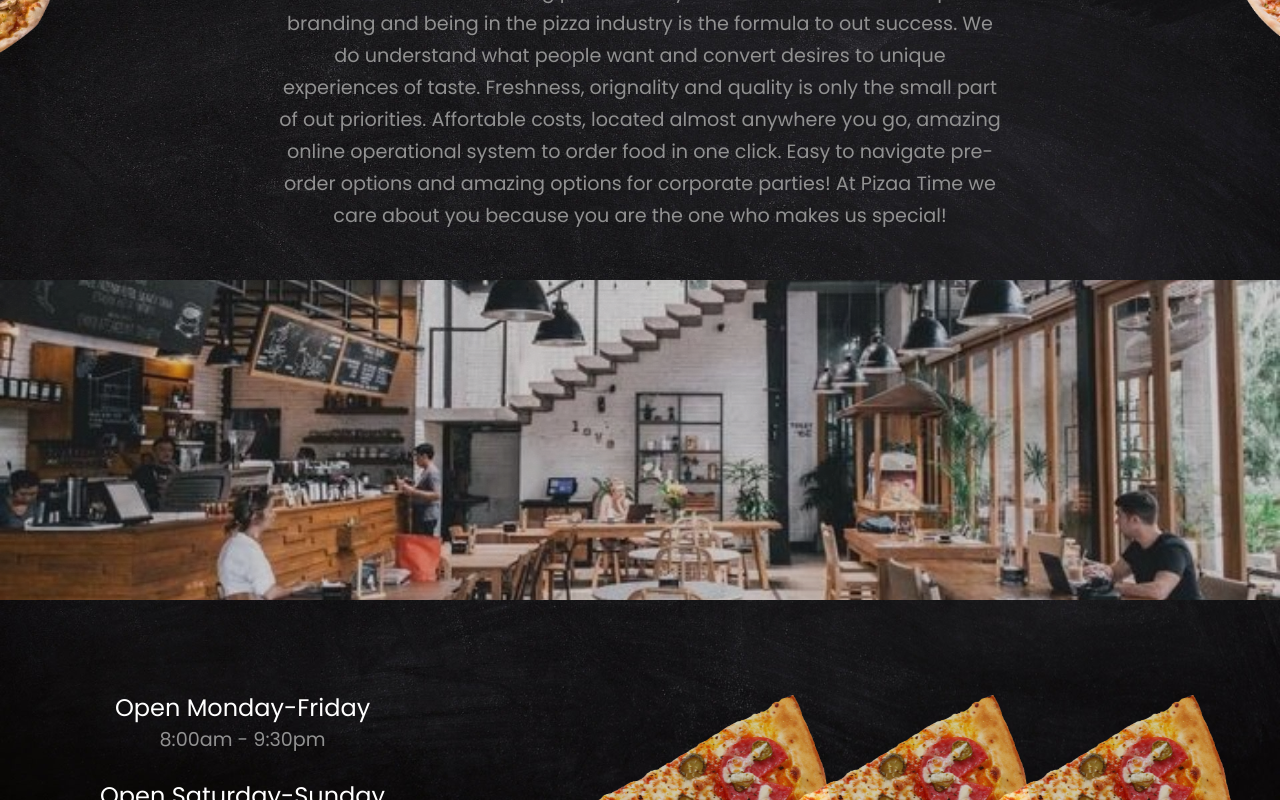
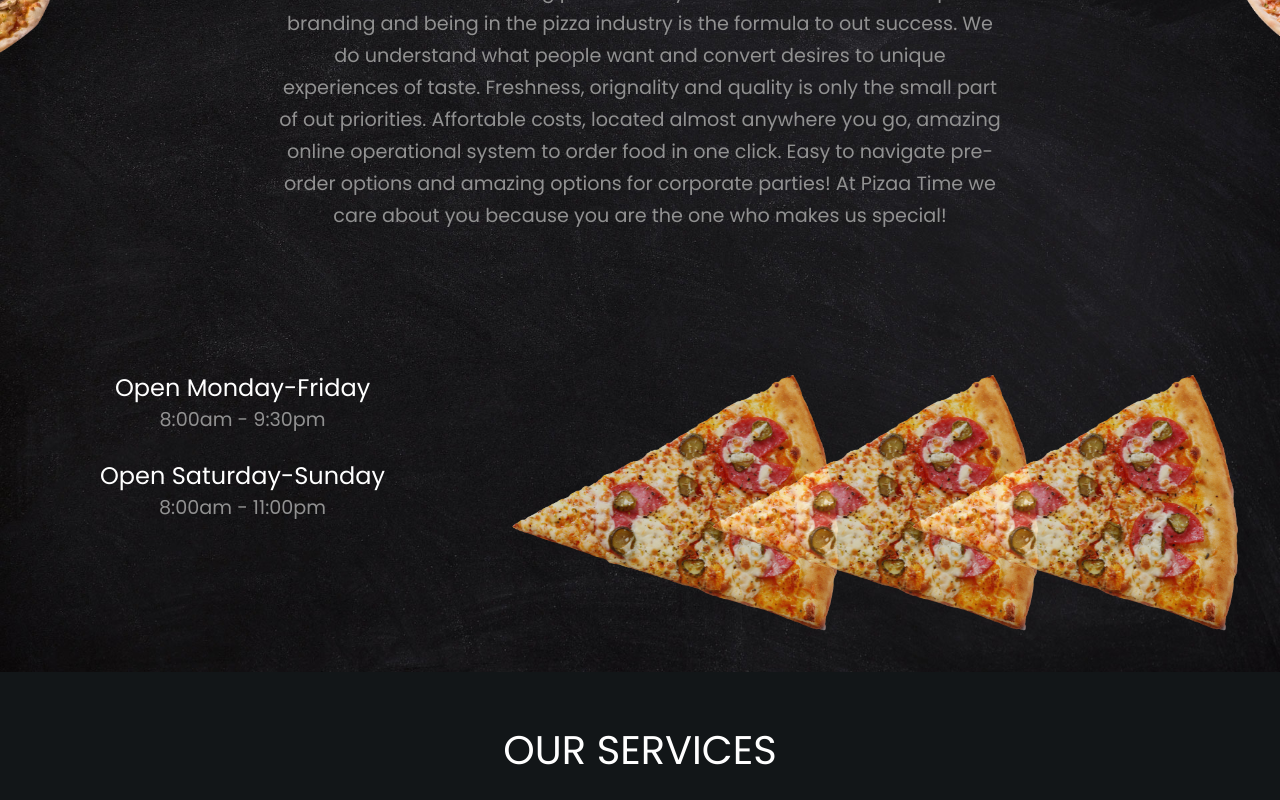
Before and after one commit to akshaysoni1257/DMOS-FE, a React (Create React App) app: page / in a window 1280 px wide. Shown: the part 900-1700 px from the top of the page. Built offline with nearby package versions, Linux system fonts and the light colour scheme.

Commit message:
remove some features

```diff
--- a/src/routes/landing/WelcomeSection.js
+++ b/src/routes/landing/WelcomeSection.js
@@ -1,9 +1,4 @@
 import React from 'react'
-import { LazyLoadImage } from "react-lazy-load-image-component";
-
-import img375 from '../../assets/images/section-one/section-one-375.webp'
-import img700 from '../../assets/images/section-one/section-one-700.webp'
-import img1440 from '../../assets/images/section-one/section-one-1440.webp'
 import PizzaOne from '../../assets/images/welcome-section/pizza-one-parallax.webp'
 import PizzaTwo from '../../assets/images/welcome-section/pizza-two-parallax.webp'
 import { motion } from "framer-motion";
@@ -43,13 +38,6 @@ const WelcomeSection = () => {
           because you are the one who makes us special!
         </p>
       </section>
-      <LazyLoadImage
-        className="section-two-img"
-        src={img375}
-        srcSet={`${img1440} 1440w, ${img700} 700w, ${img375} 375w`}
-        sizes="(min-width: 1440px) 1440px, (min-width: 700px) 700px, 375px"
-        alt="Pizza Time restaurant interior with people at the tabel and the staff serving the customers"
-      />
     </article>
   )
 }
```
